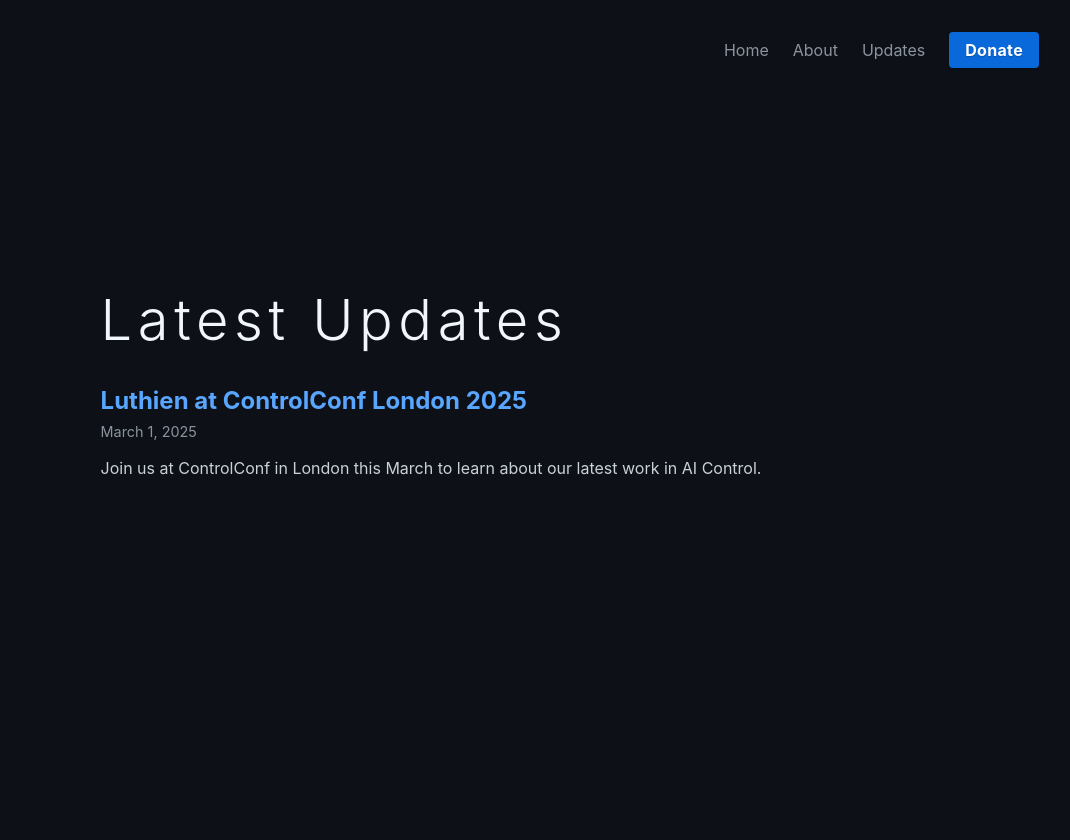
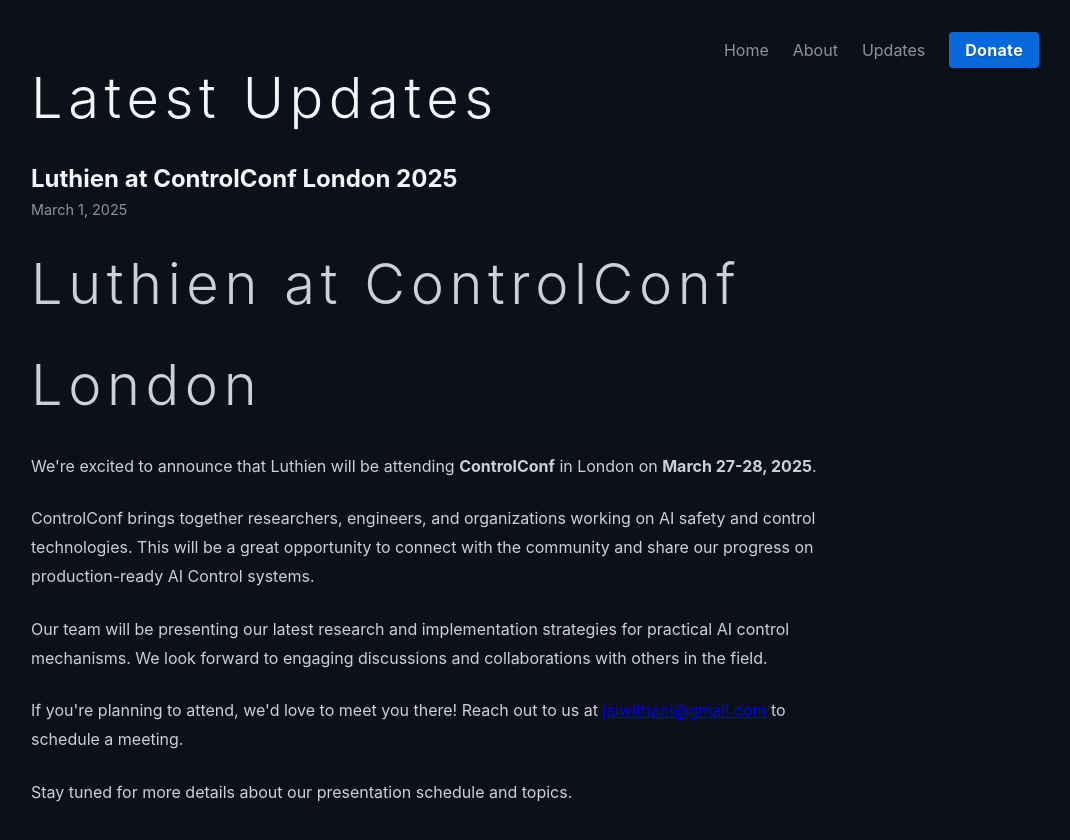
Before and after one commit to LuthienResearch/luthien_site, an Eleventy site: page src/updates.njk in a window 1280 px wide. Shown: the whole page, without its empty margins (209-1279 px from the left). Before the commit the page ends 800 px from the top, so only its background shows below. Built offline with nearby package versions, Linux system fonts and the light colour scheme; Eleventy itself is replaced by a stand-in of ours; files that its build step writes are made by us from their sources.

Commit message:
Display full update content on the Updates page

```diff
--- a/src/updates.njk
+++ b/src/updates.njk
@@ -10,11 +10,11 @@ title: Updates
         <div class="updates-list">
             {% for update in collections.updates %}
                 <div class="update-item">
-                    <h2><a href="{{ update.url | url }}">{{ update.data.title }}</a></h2>
+                    <h2>{{ update.data.title }}</h2>
                     <div class="update-date">{{ update.date | formatDate }}</div>
-                    {% if update.data.description %}
-                        <div class="update-description">{{ update.data.description }}</div>
-                    {% endif %}
+                    <div class="update-content">
+                        {{ update.content | safe }}
+                    </div>
                 </div>
             {% endfor %}
         </div>
```
